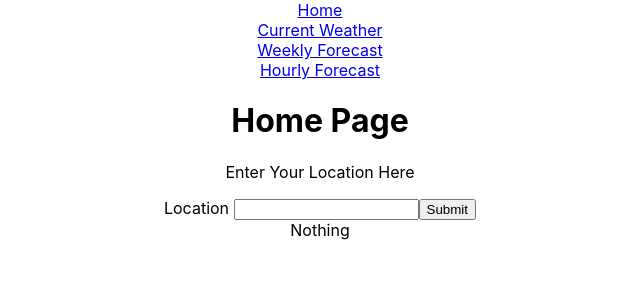
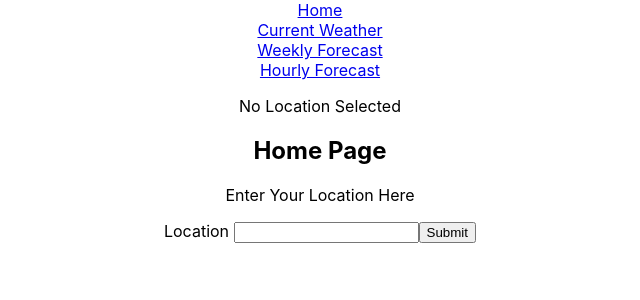
Before and after one commit to mlmccor/ez_weather, a React (Create React App) app in the folder ez_weather/: page / in a window 1280 px wide. Shown: the top 300 px of the page, without its empty margins (320-960 px from the left). Built offline with nearby package versions, Linux system fonts and the light colour scheme.

Commit message:
added display of current location and started hiding results

```diff
--- a/ez_weather/src/App.js
+++ b/ez_weather/src/App.js
@@ -13,7 +13,13 @@ import {getWeather} from './actions/weatherActions'
 class App extends Component {
 
 
-
+  generateCurrent() {
+    if (this.props.locationList.current) {
+      return <h1>Current Location: {this.props.locationList.current}</h1>
+    } else {
+      return <p>No Location Selected</p>
+    }
+  }
 
   render() {
     return (
@@ -24,7 +30,7 @@ class App extends Component {
           <Link to='/weekly'>Weekly Forecast</Link><br/>
           <Link to='/hourly'>Hourly Forecast</Link>
 
-
+          {this.generateCurrent()}
 
           <Route exact path='/' render= {props => <Home/>}/>
           <Route path='/weekly' render= {props => <WeeklyForecast {...this.props.weather.daily}/>}/>
--- a/ez_weather/src/actions/weatherActions.js
+++ b/ez_weather/src/actions/weatherActions.js
@@ -2,6 +2,7 @@ export function getWeather(location) {
   let coordinates =`${location.geometry.lat},${location.geometry.lng}`
   return (dispatch) => {
     dispatch({type: 'LOADING_WEATHER'})
+    dispatch({type: 'SET_CURRENT_LOCATION', payload: location.formatted})
     let url = `https://cors-anywhere.herokuapp.com/https://api.darksky.net/forecast/apikey/${coordinates}`
     return fetch(url).then(resp => resp.json()).then(weather => {
       return dispatch({type:'ADD_WEATHER', payload: weather})
@@ -11,6 +12,7 @@ export function getWeather(location) {
 
 export function getCoordinates(query) {
   let sanitizedQuery = query.replace(/\W/g, '%2')
+  console.log(sanitizedQuery)
   return (dispatch) => {
     let url = 'https://api.opencagedata.com/geocode/v1/json?q=' + sanitizedQuery + '&key=apikey'
     return fetch(url)
--- a/ez_weather/src/reducers/locationList.js
+++ b/ez_weather/src/reducers/locationList.js
@@ -1,9 +1,11 @@
-export default (state = {results: []}, action) => {
+export default (state = {current: '' ,results: [], searching: false}, action) => {
   switch(action.type) {
     case 'LOADING_LOCATIONS':
-      return state
+      return {...state, searching: true}
     case 'RETRIEVE_LOCATION_LIST':
       return {...state, results: action.payload}
+    case 'SET_CURRENT_LOCATION':
+      return {...state, current: action.payload}
     default:
       return state
   }
--- a/ez_weather/src/routes/CurrentWeather.js
+++ b/ez_weather/src/routes/CurrentWeather.js
@@ -16,7 +16,7 @@ const CurrentWeather = ({current}) => {
 
   return (
     <div>
-      <h1>Current Temp: { current && current.temperature}</h1>
+      <h2>Current Temp: { current && current.temperature}</h2>
       {displayTime()}
       <p>{current && current.summary}</p>
       <p>Chance of Precipitation: {current && current.precipProbability}%</p>
--- a/ez_weather/src/routes/Home.js
+++ b/ez_weather/src/routes/Home.js
@@ -7,12 +7,18 @@ import LocationSearch from '../components/LocationSearch'
 import LocationList from '../components/LocationList'
 
 class Home extends Component {
+
+  generateLocations() {
+    if (this.props.searching) {
+      return <LocationList locations={this.props.results} getWeather={this.props.getWeather}/>
+    }
+  }
   render() {
     return(
       <div>
-        <h1>Home Page</h1>
+        <h2>Home Page</h2>
         <LocationSearch getCoordinates={this.props.getCoordinates}/>
-        <LocationList locations={this.props.results} getWeather={this.props.getWeather}/>
+        {this.generateLocations()}
       </div>
     )
   }
--- a/ez_weather/src/routes/WeeklyForecast.js
+++ b/ez_weather/src/routes/WeeklyForecast.js
@@ -9,7 +9,7 @@ const WeeklyForecast = (weekly) => {
   }
   return(
     <div>
-      <h1>Weekly Forecast</h1>
+      <h2>Weekly Forecast</h2>
       <h4>{weekly.summary}</h4>
       <ul>
         {generateDays()}
```
